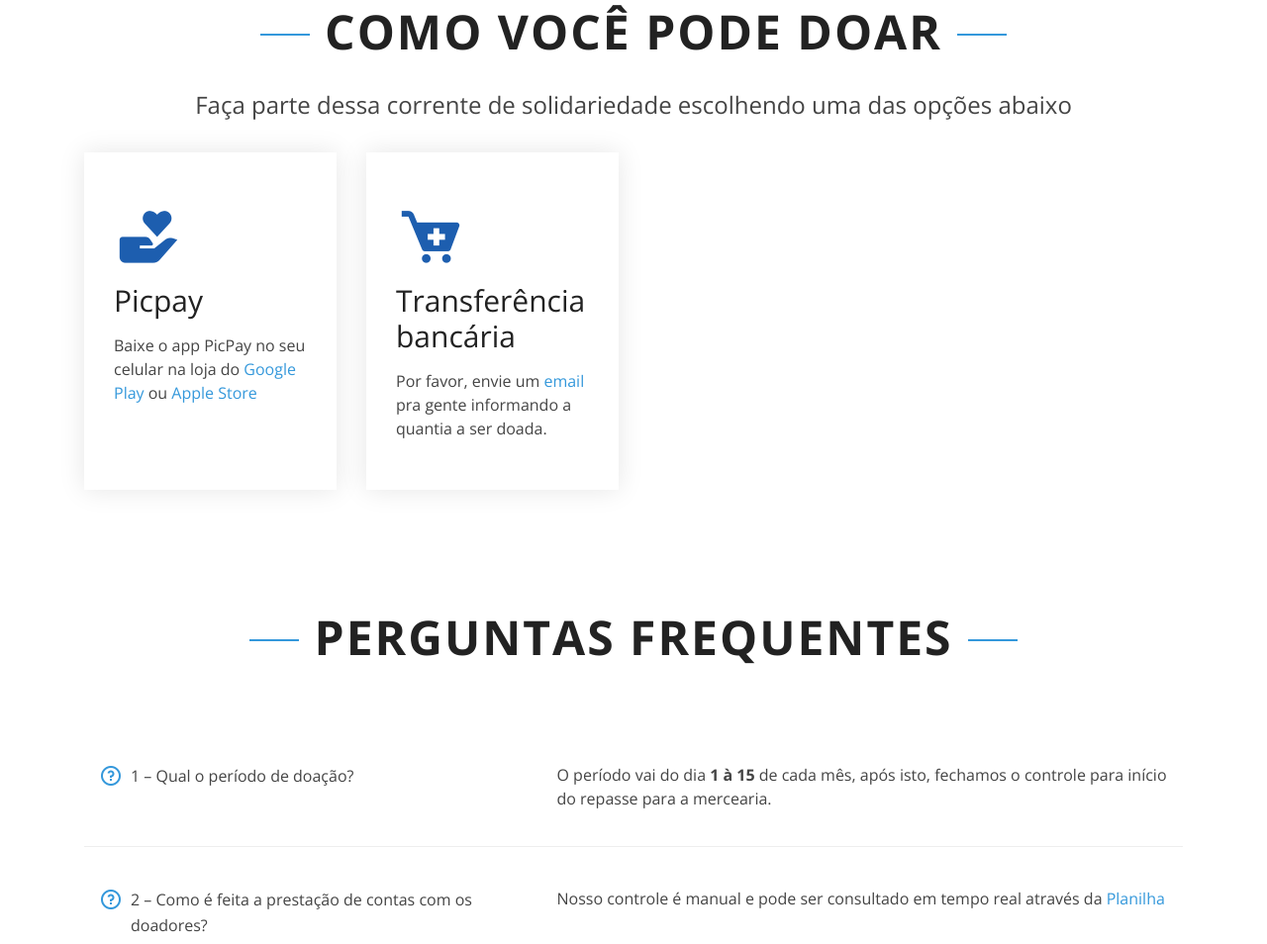
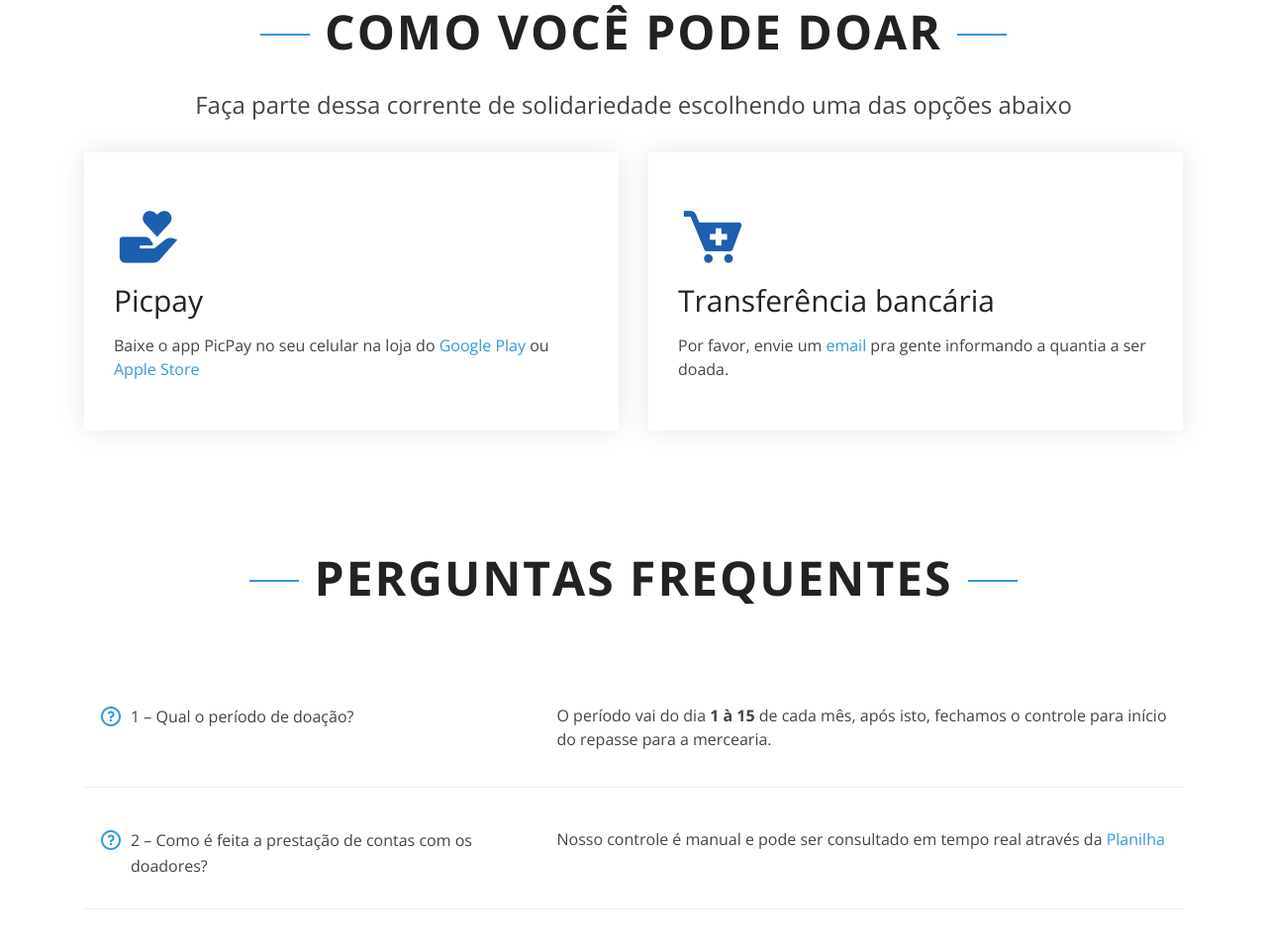
Before and after one commit to compadecereprosperar/site, a plain HTML site: page index.html in a window 1280 px wide. Shown: the part 2256-3210 px from the top of the page at 99% size. Drawn offline with nearby package versions, Linux system fonts and the light colour scheme.

Commit message:
Acertando layout da doação

```diff
--- a/index.html
+++ b/index.html
@@ -215,7 +215,7 @@
           </div>
 
           <div class="row">
-            <div class="col-md-6 col-lg-3 d-flex align-items-stretch mb-5 mb-lg-0">
+            <div class="col-md-6 col-lg-6 d-flex align-items-stretch mb-5 mb-lg-0">
               <div class="icon-box">
                 <div class="icon"><i class="bx bxs-donate-heart"></i></div>
                 <h4 class="title"><a href="https://app.picpay.com/user/compadecereprosperar" target="_blank">Picpay</a></h4>
@@ -223,7 +223,7 @@
               </div>
             </div>
 
-            <div class="col-md-6 col-lg-3 d-flex align-items-stretch mb-5 mb-lg-0">
+            <div class="col-md-6 col-lg-6 d-flex align-items-stretch mb-5 mb-lg-0">
               <div class="icon-box">
                 <div class="icon"><i class='bx bxs-cart-add' ></i></div>
                 <h4 class="title"><a href="mailto:compadecereprosperar@gmail.com">Transferência bancária</a></h4>
```
